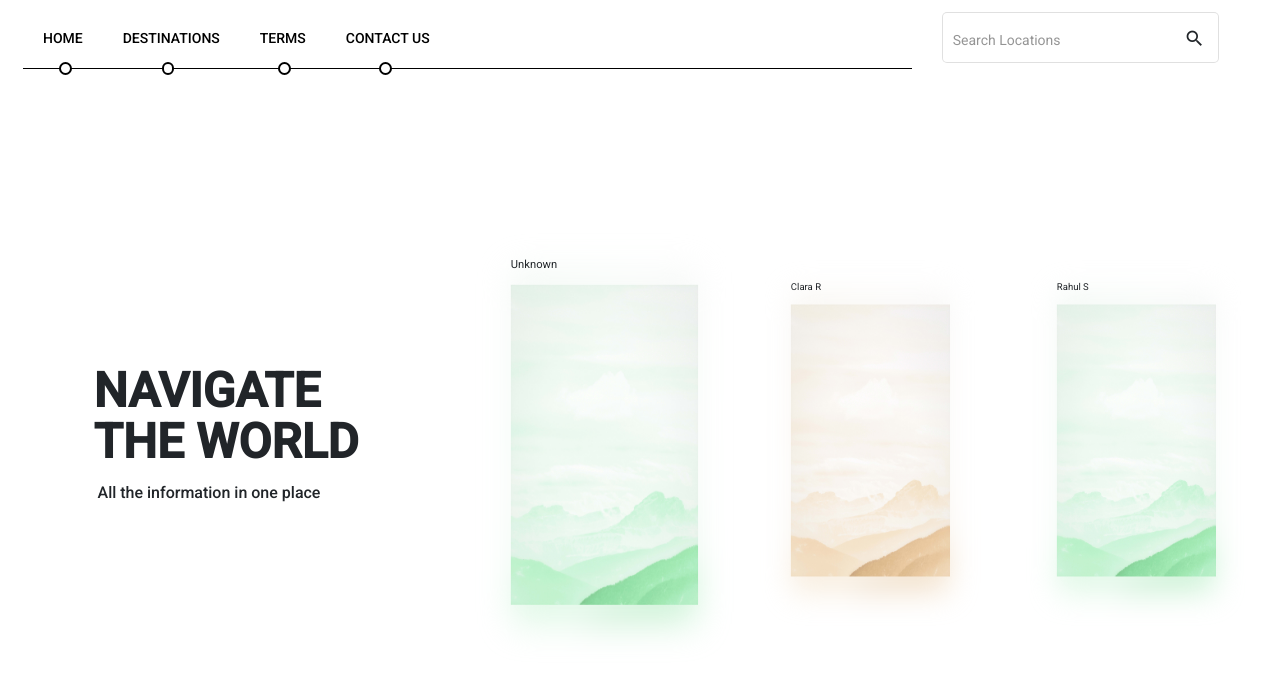
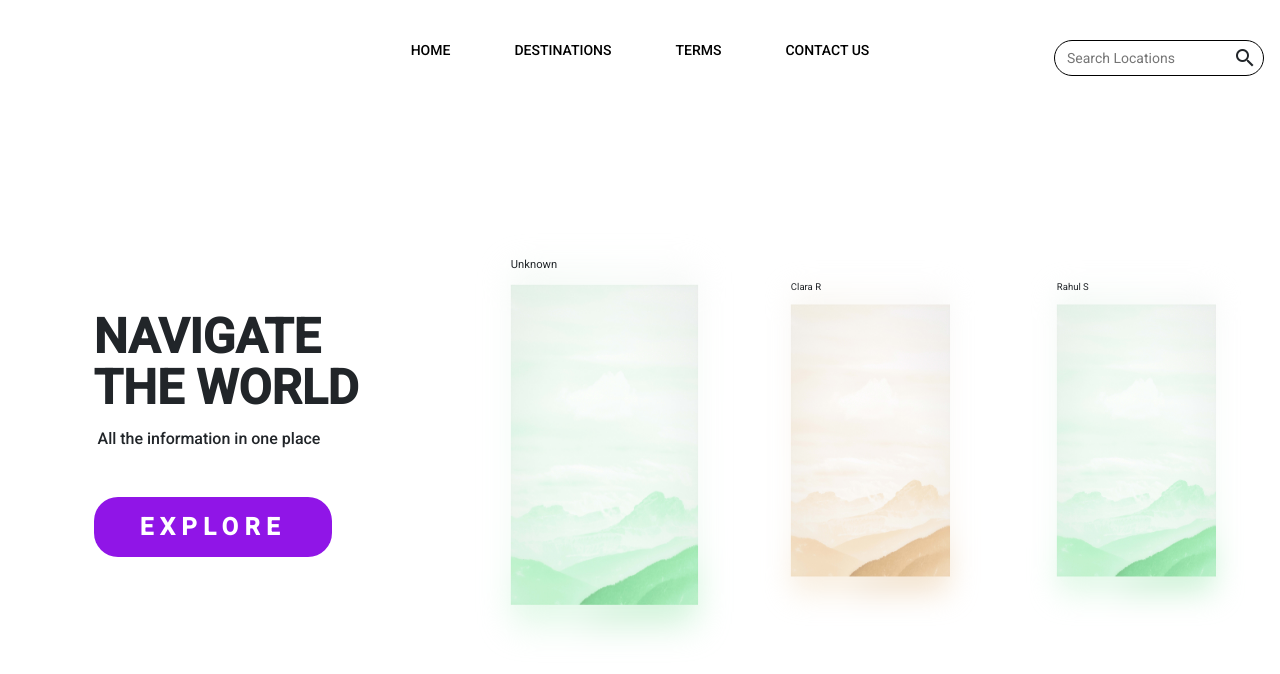
Before and after one commit to matty1203/TravelBlogProject, an Angular app: page /home in a window 1280 px wide. Shown: the top 674 px of the page. Built offline with nearby package versions, Linux system fonts and the light colour scheme.

Commit message:
Route Fixed

```diff
--- a/src/app/app.component.html
+++ b/src/app/app.component.html
@@ -1 +1,34 @@
+<div class="wrapper">
+    <header class="row">
+      <div class="menu col-sm-12">
+        <ul>
+          <li>
+            <a href="#">Home</a>
+          </li>
+          <li>
+            <a href="#">Destinations</a>
+          </li>
+          <li>
+            <a href="#">Terms</a>
+          </li>
+          <li>
+            <a href="#">Contact Us</a>
+          </li>
+        </ul>
+
+      </div>
+      <div class="searchbar ">
+        <div class="input-group">
+          <div class="input-group--box">
+            <input style="outline: none;border: none;" placeholder="Search Locations">
+          </div>
+          <div class="input-group--icon">
+            <span class="material-icons">
+              search
+            </span>
+          </div>
+        </div>
+      </div>
+    </header>
 <router-outlet></router-outlet>
+</div>
--- a/src/app/app.component.scss
+++ b/src/app/app.component.scss
@@ -0,0 +1,110 @@
+* {
+    margin: 0;
+    box-sizing: border-box;
+    outline: none;
+
+  }
+
+  .wrapper {
+    height: 100%;
+  }
+
+  header {
+    padding: 8px;
+    // display: flex;
+    // justify-content: space-between;
+    // align-items: center;
+    width: 100%;
+    z-index: 99;
+    max-height: 10vh;
+    position: relative;
+
+    .searchbar {
+      display: flex;
+      position: absolute;
+      right: 1rem;
+      top: 2.5rem;
+
+      .input-group {
+        display: flex;
+        border: 1px solid black;
+        padding: 2px;
+        border-radius: 24px;
+
+        &--box {
+          input {
+            margin-left: 4px;
+          }
+
+          padding: 4px;
+        }
+
+        &--icon {
+          display: flex;
+          padding-right: 4px;
+
+          span {
+            margin: auto;
+          }
+        }
+        &:hover{
+          border: 2px solid green;
+
+        }
+      }
+
+    }
+
+  }
+
+  .menu ul li {
+    list-style: none;
+    display: inline-block;
+    margin: 2rem;
+
+
+    a {
+      position: relative;
+      text-transform: uppercase;
+      text-decoration: none;
+      color: black;
+      font-weight: 500;
+      text-align: center;
+
+      &::before {
+        position: absolute;
+        font-family: "Material Icons";
+        background-color: white;
+        text-shadow: 3px 3px 5px rgba(110, 108, 108, 0.281);
+        content: "\e0c8";
+        font-size: 1.5rem;
+        top: 1.6rem;
+        bottom: 0.5rem;
+        // width: inherit;
+        // text-align: center;
+        left: 30%;
+        // transform: translateX(70%);
+        transition: all ease 0.3s;
+
+
+      }
+
+      &:hover {
+        &::before {
+          text-shadow: 3px 3px 5px rgba(128, 226, 90, 0.281);
+          color: green;
+        }
+
+      }
+    }
+  }
+
+  .menu ul {
+
+    padding-left: 0px !important;
+    text-align: center;
+
+    // border-bottom: 2px dotted red ;
+    // border-bottom: 1px solid black;
+
+  }
--- a/src/app/app.module.ts
+++ b/src/app/app.module.ts
@@ -9,7 +9,7 @@ import { BrowserAnimationsModule } from '@angular/platform-browser/animations';
 import {MatToolbarModule} from '@angular/material/toolbar';
 import {MatChipsModule} from '@angular/material/chips';
 import {MatIconModule} from '@angular/material/icon';
-
+import {MatButtonModule} from '@angular/material/button';
 import { ArticleGalleryComponent } from './pages/article-gallery/article-gallery.component';
 import { HomePageComponent } from './pages/home-page/home-page.component';
 import {MatFormFieldModule} from '@angular/material/form-field';
@@ -28,6 +28,7 @@ import {MatInputModule} from '@angular/material/input';
     MatToolbarModule,
     MatChipsModule,
     NgbModule,
+    MatButtonModule,
     MatIconModule,
     MatFormFieldModule,
     MatInputModule,
--- a/src/app/pages/home-page/home-page.component.html
+++ b/src/app/pages/home-page/home-page.component.html
@@ -1,35 +1,16 @@
-<div class="wrapper">
-  <header class="row">
-    <div class="menu col-sm-9">
-      <ul>
-        <li>
-          <a href="#">Home</a>
-        </li>
-        <li>
-          <a href="#">Destinations</a>
-        </li>
-        <li>
-          <a href="#">Terms</a>
-        </li>
-        <li>
-          <a href="#">Contact Us</a>
-        </li>
-      </ul>
 
-    </div>
-    <div class="searchbar col-sm-3">
-      <mat-form-field appearance="outline">
-        <input type="tel" matInput placeholder="Search Locations" autocomplete="off">
-        <mat-icon matSuffix>search</mat-icon>
-      </mat-form-field>
-    </div>
-  </header>
   <div class="banner">
     <div class="banner-top row ">
       <div class="text_box col-sm-4">
         <div class="text_box--content">
           <h1>Navigate <br> the world</h1>
           <p>&nbsp;All the information in one place</p>
+          <p style="margin-top:3rem;">
+            <button mat-button>
+              EXPLORE
+            </button>
+          </p>
+
         </div>
 
       </div>
@@ -37,7 +18,7 @@
         <div class="slider-inner">
           <div class="item" *ngFor="let img of images">
             <section class="item--header">{{img.name}}</section>
-            <div class="item--image" [ngStyle]="{'background-image': 'url('+img.url +')'}">  </div>
+            <div class="item--image" [ngStyle]="{'background-image': 'url('+img.url +')'}"> </div>
             <!-- <img  class="item--image" [src]="img.url"> -->
           </div>
         </div>
@@ -48,5 +29,3 @@
     </div>
 
   </div>
-
-</div>
--- a/src/app/pages/home-page/home-page.component.scss
+++ b/src/app/pages/home-page/home-page.component.scss
@@ -17,14 +17,40 @@ header {
   width: 100%;
   z-index: 99;
   max-height: 10vh;
+  position: relative;
 
   .searchbar {
     display: flex;
+    position: absolute;
+    right: 1rem;
+    top: 2.5rem;
 
-    mat-form-field {
-      margin-top: auto;
-      margin-bottom: auto;
-      width: 100%;
+    .input-group {
+      display: flex;
+      border: 1px solid black;
+      padding: 2px;
+      border-radius: 24px;
+
+      &--box {
+        input {
+          margin-left: 4px;
+        }
+
+        padding: 4px;
+      }
+
+      &--icon {
+        display: flex;
+        padding-right: 4px;
+
+        span {
+          margin: auto;
+        }
+      }
+      &:hover{
+        border: 2px solid green;
+
+      }
     }
 
   }
@@ -34,7 +60,8 @@ header {
 .menu ul li {
   list-style: none;
   display: inline-block;
-  margin: 20px;
+  margin: 2rem;
+
 
   a {
     position: relative;
@@ -46,23 +73,26 @@ header {
 
     &::before {
       position: absolute;
-      content: '';
-      top: 2rem;
+      font-family: "Material Icons";
+      background-color: white;
+      text-shadow: 3px 3px 5px rgba(110, 108, 108, 0.281);
+      content: "\e0c8";
+      font-size: 1.5rem;
+      top: 1.6rem;
       bottom: 0.5rem;
-      left: 40%;
-      height: 0.8rem;
-      width: 0.8rem;
-      background-color: white;
-      border-radius: 100%;
-      border: 2px solid black;
-      transition: all ease 0.5s;
+      // width: inherit;
+      // text-align: center;
+      left: 30%;
+      // transform: translateX(70%);
+      transition: all ease 0.3s;
 
 
     }
 
     &:hover {
       &::before {
-        background-color: black;
+        text-shadow: 3px 3px 5px rgba(128, 226, 90, 0.281);
+        color: green;
       }
 
     }
@@ -72,7 +102,10 @@ header {
 .menu ul {
 
   padding-left: 0px !important;
-  border-bottom: 1px solid black;
+  text-align: center;
+
+  // border-bottom: 2px dotted red ;
+  // border-bottom: 1px solid black;
 
 }
 
@@ -104,6 +137,22 @@ header {
     &--content {
       text-align: left;
       margin: auto;
+
+
+      button{
+        padding-left:2rem;
+        padding-right: 2rem;
+        padding-top: 12px;
+        padding-bottom: 12px;
+        background-color: rgb(144, 21, 231);
+        border-radius: 24px;
+        color: white;
+        letter-spacing: 0.4rem;
+        outline: none;
+        font-size: 1.5rem;
+        width: 90%;
+        font-weight: bolder;
+      }
     }
 
     p {
```
Also changed, not shown: src/app/pages/home-page/home-page.component.ts (line endings or trailing spaces), src/index.html (indentation only).
